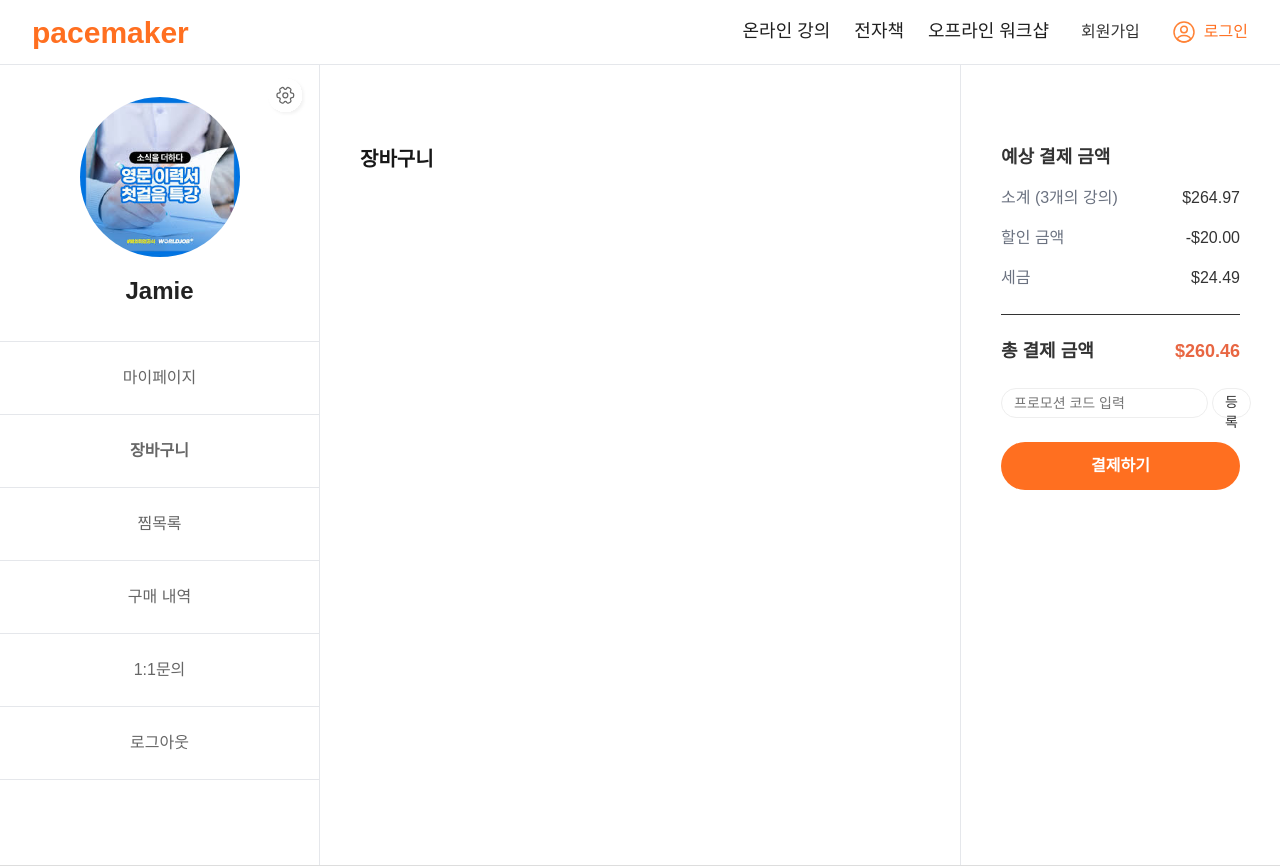
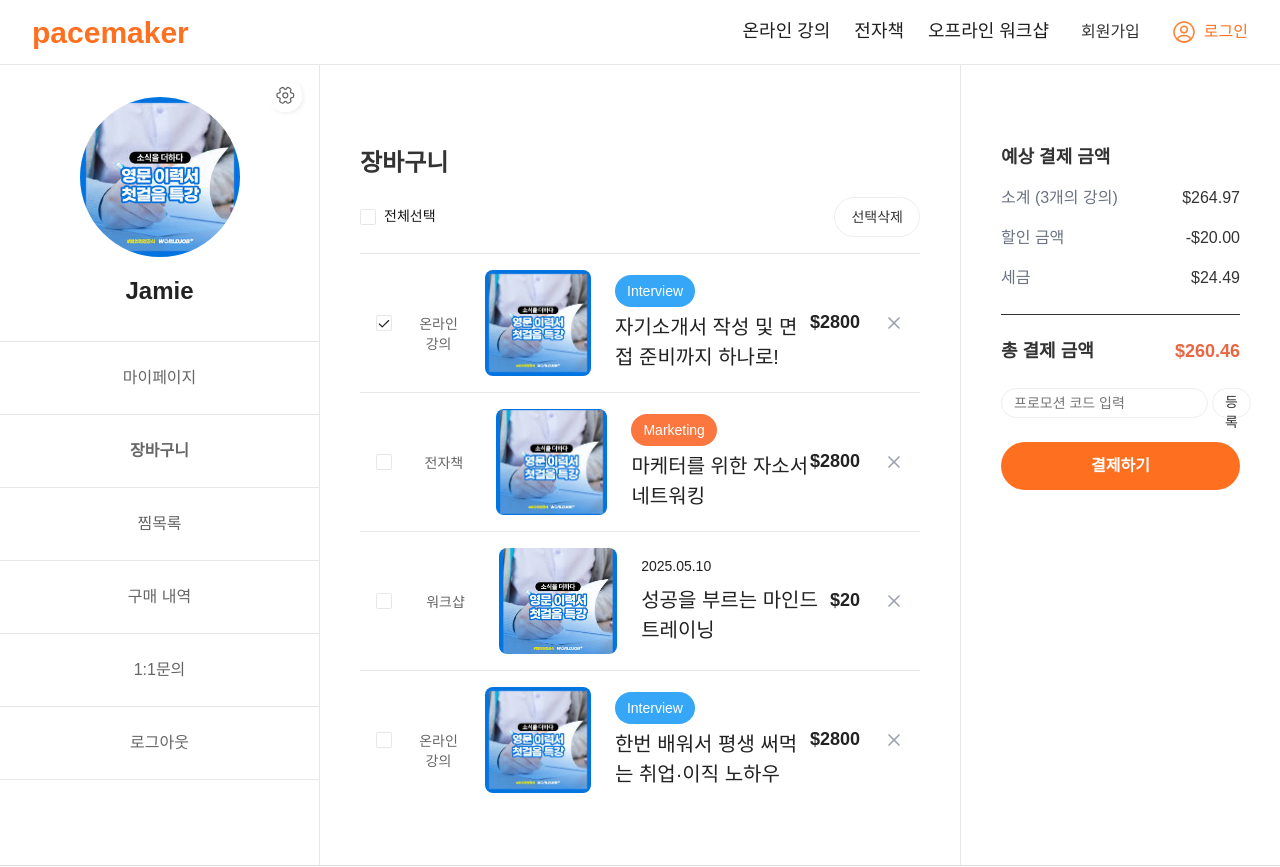
Before and after one commit to pacemakerIT/pacemaker-video, a Next.js app: page /mypage/cart in a window 1280 px wide. Shown: the top 867 px of the page. Built offline with nearby package versions, Linux system fonts and the light colour scheme; no server answers.

Commit message:
Implement cart items

```diff
--- a/package.json
+++ b/package.json
@@ -22,6 +22,7 @@
     "@clerk/nextjs": "^6.20.0",
     "@hookform/resolvers": "^5.0.1",
     "@prisma/client": "^6.8.2",
+    "@radix-ui/react-checkbox": "^1.3.2",
     "@radix-ui/react-dialog": "^1.1.14",
     "@radix-ui/react-label": "^2.1.7",
     "@radix-ui/react-separator": "^1.1.7",
--- a/src/components/cart-list.tsx
+++ b/src/components/cart-list.tsx
@@ -1,7 +1,137 @@
-export default function CartList() {
+'use client';
+
+import Image from 'next/image';
+import { useState } from 'react';
+import { XIcon } from 'lucide-react';
+import { Checkbox } from '@/components/ui/checkbox';
+import { Button } from '@/components/ui/button';
+import img from '../../public/img/resume_lecture.jpeg';
+
+const items = [
+  {
+    id: 1,
+    type: '온라인 강의',
+    title: '자기소개서 작성 및 면접 준비까지 하나로!',
+    tag: 'Interview',
+    price: 2800,
+    selected: true
+  },
+  {
+    id: 2,
+    type: '전자책',
+    title: '마케터를 위한 자소서 네트워킹',
+    tag: 'Marketing',
+    price: 2800,
+    selected: false
+  },
+  {
+    id: 3,
+    type: '워크샵',
+    title: '성공을 부르는 마인드 트레이닝',
+    date: '2025.05.10',
+    location: 'North York centre',
+    price: 20,
+    selected: false
+  },
+  {
+    id: 4,
+    type: '온라인 강의',
+    title: '한번 배워서 평생 써먹는 취업·이직 노하우',
+    tag: 'Interview',
+    price: 2800,
+    selected: false
+  }
+];
+
+export default function CartPage() {
+  const [selectedItems, setSelectedItems] = useState(items);
+
+  const toggleSelect = (id: number) => {
+    setSelectedItems((prev) =>
+      prev.map((item) =>
+        item.id === id ? { ...item, selected: !item.selected } : item
+      )
+    );
+  };
+
+  const toggleAll = (checked: boolean) => {
+    setSelectedItems((prev) =>
+      prev.map((item) => ({ ...item, selected: checked }))
+    );
+  };
+
+  const handleDeleteSelected = () => {
+    setSelectedItems((prev) => prev.filter((item) => !item.selected));
+  };
+
+  const handleRemove = (id: number) => {
+    setSelectedItems((prev) => prev.filter((item) => item.id !== id));
+  };
+
   return (
     <section className="flex-1 p-10 pt-20">
-      <h2 className="text-xl font-semibold mb-4">장바구니</h2>
+      <h1 className="text-pace-xl font-bold mb-4 text-pace-gray-700">
+        장바구니
+      </h1>
+
+      <div className="flex items-center mb-4 text-pace-sm">
+        <Checkbox
+          checked={selectedItems.every((item) => item.selected)}
+          onCheckedChange={(val) => toggleAll(!!val)}
+        />
+        <span className="ml-2">전체선택</span>
+        <Button
+          variant="ghost"
+          className="ml-auto text-pace-gray-700 border rounded-full border-[#EEEEEE]"
+          onClick={handleDeleteSelected}
+        >
+          선택삭제
+        </Button>
+      </div>
+      <div className="space-y-4 text-[20px] text-pace-gray-500">
+        {selectedItems.map((item) => (
+          <div key={item.id} className="flex items-center border-t p-4 !m-0">
+            <Checkbox
+              checked={item.selected}
+              onCheckedChange={() => toggleSelect(item.id)}
+            />
+            <div className="w-20 h-4 text-pace-sm text-center text-pace-stone-500 mx-6">
+              {item.type}
+            </div>
+            <Image
+              src={img}
+              alt={item.title}
+              className="w-40 h-[106px] rounded-lg object-cover"
+            />
+            <div className="ml-6">
+              {item.tag && (
+                <span
+                  className={`text-pace-sm text-pace-white-500 px-3 py-2 rounded-full ${
+                    item.tag === 'Interview'
+                      ? 'bg-pace-blue-500'
+                      : item.tag === 'Marketing'
+                        ? 'bg-pace-orange-700'
+                        : 'bg-pace-black-900'
+                  }`}
+                >
+                  {item.tag}
+                </span>
+              )}
+              {item.date && <div className="text-pace-sm">{item.date}</div>}
+              <div className="mt-2">{item.title}</div>
+            </div>
+            <div className="text-right font-semibold text-pace-lg ml-auto">
+              ${item.price}
+            </div>
+            <button
+              onClick={() => handleRemove(item.id)}
+              className="ml-6 text-gray-400 hover:text-red-500 transition-colors"
+            >
+              <XIcon className="w-5 h-5" />
+            </button>
+          </div>
+        ))}
+      </div>
     </section>
   );
 }
--- a/src/components/my-page-side-bar.tsx
+++ b/src/components/my-page-side-bar.tsx
@@ -41,7 +41,7 @@ export default function MyPageSidebar() {
           />
         </button>
 
-        <h2 className="text-pace-xl text-pace-gray-500 font-semibold">Jamie</h2>
+        <h2 className="text-pace-xl text-pace-gray-500 font-bold">Jamie</h2>
       </div>
 
       <nav className="flex flex-col">
--- /dev/null
+++ b/src/components/ui/checkbox.tsx
@@ -0,0 +1,30 @@
+'use client';
+
+import * as React from 'react';
+import * as CheckboxPrimitive from '@radix-ui/react-checkbox';
+import { Check } from 'lucide-react';
+
+import { cn } from '@/lib/utils';
+
+const Checkbox = React.forwardRef<
+  React.ElementRef<typeof CheckboxPrimitive.Root>,
+  React.ComponentPropsWithoutRef<typeof CheckboxPrimitive.Root>
+>(({ className, ...props }, ref) => (
+  <CheckboxPrimitive.Root
+    ref={ref}
+    className={cn(
+      'peer h-4 w-4 shrink-0 rounded-sm border border-primary ring-offset-background focus-visible:outline-none focus-visible:ring-2 focus-visible:ring-ring focus-visible:ring-offset-2 disabled:cursor-not-allowed disabled:opacity-50 data-[state=checked]:bg-primary data-[state=checked]:text-primary-foreground',
+      className
+    )}
+    {...props}
+  >
+    <CheckboxPrimitive.Indicator
+      className={cn('flex items-center justify-center text-current')}
+    >
+      <Check className="h-4 w-4" />
+    </CheckboxPrimitive.Indicator>
+  </CheckboxPrimitive.Root>
+));
+Checkbox.displayName = CheckboxPrimitive.Root.displayName;
+
+export { Checkbox };
```
Also changed, not shown: 1 other file (tests, documents, lock files or other folders).
